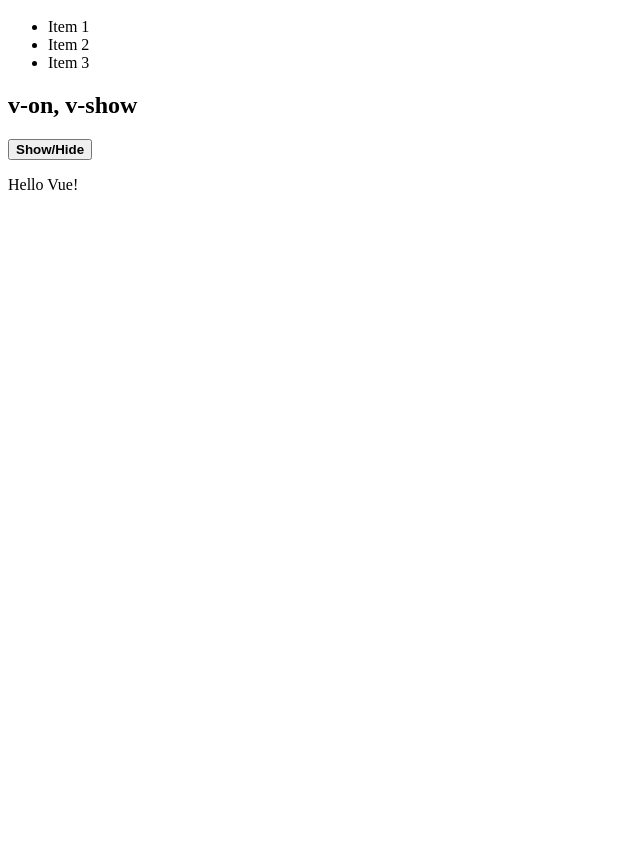
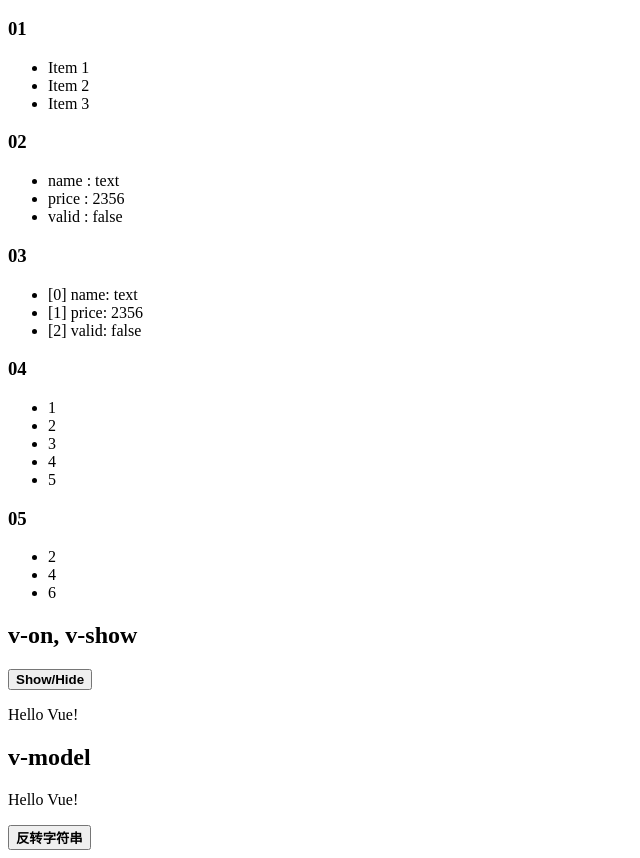
Before and after one commit to chengfzy/WebStudy, a Vue app in the folder VueStudy/vue01_basic/: page / in a window 1280 px wide. Shown: the part 940-1798 px from the top of the page, without its empty margins (0-640 px from the left). Before the commit the page ends 1150 px from the top, so only its background shows below. Built offline with nearby package versions, Linux system fonts and the light colour scheme.

Commit message:
add v-model and v-for example using vue3

```diff
--- a/VueStudy/vue01_basic/src/App.vue
+++ b/VueStudy/vue01_basic/src/App.vue
@@ -21,14 +21,36 @@
     <p v-else>Goodbye Vue!</p>
 
     <h2>v-for</h2>
+    <h3>01</h3>
     <ul>
         <li v-for="item in items" :key="item.id">{{ item.text }}</li>
     </ul>
+    <h3>02</h3>
+    <ul>
+        <li v-for="(value, key) in objects">{{ key }} : {{ value }}</li>
+    </ul>
+    <h3>03</h3>
+    <ul>
+        <li v-for="(value, key, index) in objects">[{{ index }}] {{ key }}: {{ value }}</li>
+    </ul>
+    <h3>04</h3>
+    <ul>
+        <li v-for="n in 5">{{ n }}</li>
+    </ul>
+    <h3>05</h3>
+    <ul>
+        <li v-for="n in eventNumbers">{{ n }}</li>
+    </ul>
+
 
     <h2>v-on, v-show</h2>
     <!-- <button v-on:click="showMessage = !showMessage">Show/Hide</button> -->
     <button @click="showMessage = !showMessage">Show/Hide</button>
     <p v-show="showMessage">Hello Vue!</p>
+
+    <h2>v-model</h2>
+    <p>{{ message }}</p>
+    <button @click="reverseMessage">反转字符串</button>
 </template>
 
 <script lang="ts">
@@ -40,11 +62,17 @@ export default {
             rawHtml: '<span style="color:red">This should be red. </span>',
             imageSrc: 'https://static.runoob.com/images/code-icon-script.png',
             count: 0,
+            numbers: [1, 2, 3, 4, 5, 6, 7],
             items: [
                 { id: 1, text: 'Item 1' },
                 { id: 2, text: 'Item 2' },
                 { id: 3, text: 'Item 3' }
-            ]
+            ],
+            objects: {
+                name: 'text',
+                price: 2356,
+                valid: false
+            }
 
         }
     },
@@ -52,6 +80,15 @@ export default {
     methods: {
         increment() {
             this.count++
+        },
+        reverseMessage() {
+            this.message = this.message.split('').reverse().join('')
+        }
+    },
+
+    computed: {
+        eventNumbers() {
+            return this.numbers.filter(number => number % 2 == 0)
         }
     },
 
```
